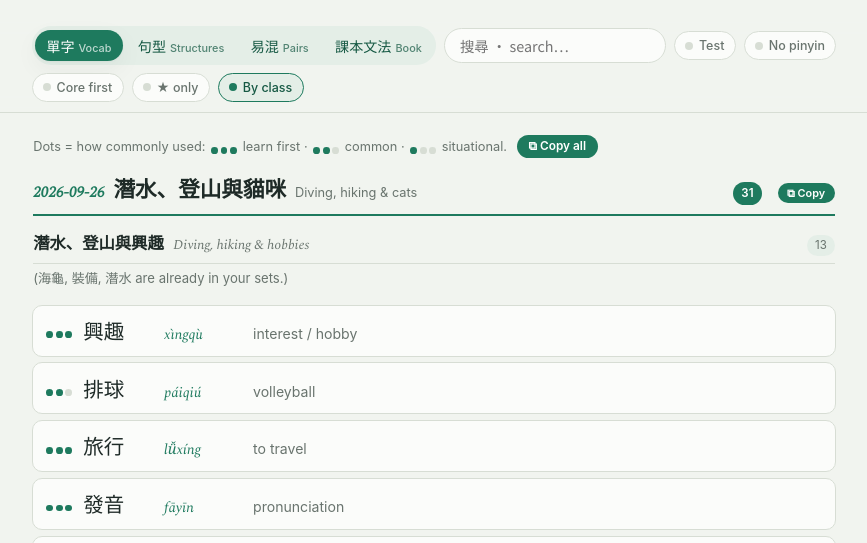
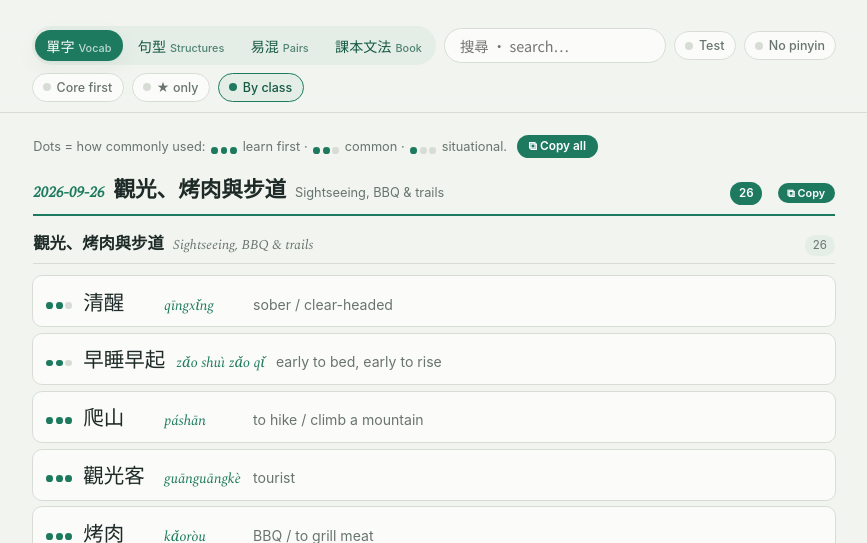
Before and after one commit to ankur-ag/chinese-study-tools, a website: page class-notes/index.html in a window 1280 px wide. Shown: the part 256-799 px from the top of the page, without its empty margins (206-1073 px from the left). Drawn offline with nearby package versions, Linux system fonts and the light colour scheme.

Commit message:
Class notes: update from notes_newclass.html

```diff
--- a/class-notes/index.html
+++ b/class-notes/index.html
@@ -152,6 +152,9 @@ const NEWWORDS={ zh:"新字（依實用度）", en:"Newest words — most useful
 ]};
 const VOCAB=[
   NEWWORDS,
+  { zh:"觀光、烤肉與步道", en:"Sightseeing, BBQ & trails", w:[
+    ["清醒","qīngxǐng","sober / clear-headed"],["早睡早起","zǎo shuì zǎo qǐ","early to bed, early to rise"],["爬山","páshān","to hike / climb a mountain"],["觀光客","guānguāngkè","tourist"],["烤肉","kǎoròu","BBQ / to grill meat"],["政府","zhèngfǔ","government"],["柚子","yòuzi","pomelo"],["做成","zuòchéng","to make into"],["提高","tígāo","to raise / improve"],["做夢","zuòmèng","to dream"],["教學經驗","jiàoxué jīngyàn","teaching experience"],["足夠","zúgòu","enough / sufficient"],["包裝","bāozhuāng","packaging / to package"],["享受","xiǎngshòu","to enjoy"],["即使","jíshǐ","even if / even though"],["分辨","fēnbiàn","to tell apart / distinguish"],["改","gǎi","to change / correct"],["日期","rìqī","date"],["再","zài","again / then (afterward)"],["步道","bùdào","trail / footpath"],["瀑布","pùbù","waterfall"],["預定","yùdìng","to reserve / book in advance"],["訂","dìng","to book / order (訂東西)"],["利用","lìyòng","to use / take advantage of"],["低於","dīyú","below / lower than"],["少於","shǎoyú","less than"],
+  ]},
   { zh:"潛水、登山與興趣", en:"Diving, hiking & hobbies", sub:"(海龜, 裝備, 潛水 are already in your sets.)", w:[
     ["興趣","xìngqù","interest / hobby"],["排球","páiqiú","volleyball"],["旅行","lǚxíng","to travel"],["發音","fāyīn","pronunciation"],["語言","yǔyán","language"],["介面","jièmiàn","interface"],["版本","bǎnběn","version"],["水肺潛水","shuǐfèi qiánshuǐ","scuba diving"],["證照","zhèngzhào","licence / certification"],["浮上來","fú shànglái","to surface / come up"],["爬山","páshān","to hike / climb a mountain"],["陡","dǒu","steep"],["茶壺","cháhú","teapot"],
   ]},
@@ -253,6 +256,11 @@ const VOCAB=[
   ]},
 ];
 const STRUCT=[
+  { zh:"本課句型 This class", items:[
+    {p:'V + <b>一點</b> + N', g:"do a bit of / a little of an activity", ex:['<b>爬一點</b>山','走<b>一點</b>路']},
+    {p:'<b>即使</b> … <b>也</b> …', g:"even if … still …", ex:['<b>即使</b>下雨，我<b>也</b>要去爬山']},
+    {p:'A + <b>低於 / 少於</b> + B', g:"A is below / less than B (低於 amounts/levels · 少於 counts)", ex:['價格<b>低於</b>一百塊','人數<b>少於</b>十個']},
+  ]},
   { zh:"比較 Comparison", items:[
     {p:'<s>A</s> 比 <s>B</s> + <b>Adj</b>', g:"A is more Adj than B — never 很/非常/太", ex:['台灣的芒果<b>比</b>別的國家好吃']},
     {p:'<s>A</s> 比 <s>B</s> + <b>更 / 還要</b> + Adj', g:"even more · 更 = comparison, 很 = plain degree", ex:['我的公寓<b>比</b>宿舍<b>更</b>大']},
@@ -395,12 +403,14 @@ const BOOK={
 const slot=t=>t.replace(/<s>(.*?)<\/s>/g,'<i class="slot">$1</i>');
 const dots=f=>`<span class="freq">${[1,2,3].map(i=>`<i class="${i<=f?'on':''}"></i>`).join('')}</span>`;
 const PRIO={
+"爬山":3,"烤肉":3,"提高":3,"享受":3,"即使":3,"改":3,"日期":3,"再":3,"利用":3,"少於":3,"分辨":3,"預定":3,"訂":3,"清醒":2,"早睡早起":2,"觀光客":3,"政府":2,"柚子":2,"做成":2,"做夢":2,"足夠":3,"包裝":2,"步道":2,"瀑布":2,"低於":2,"教學經驗":1,
 "方式":3,"一直":3,"接受":3,"失望":3,"訊息":3,"秒":3,"單字":3,"起床":3,"醒來":3,"大概":3,"需要":3,"店員":3,"服務生":3,"難過":3,"常常 / 比較常":3,"果汁":3,"便當":3,"味道":3,"軟":3,"硬":3,"甜":3,"舒服":3,"不錯":3,"付":3,"租":3,"左右":3,"公寓":3,"冷氣":3,"捷運站":3,"附近":3,"火車":3,"搭 / 坐":3,"放鬆":3,"看得懂":3,"聽得懂":3,"讀得懂":3,"同學":3,"有趣":3,"真的假的":3,"通常":3,"平常":3,"隨便":3,"都可以":3,"就這樣":3,"作業":3,"繼續":3,"最好":3,"這次":3,"原來":3,"經驗":3,"反應":3,"遇到":3,"傳訊息":3,"員工":3,"原本 / 本來":3,"後來":3,"突然":3,"剛開始":3,"可惜":3,"慶祝":3,"塞車":3,"品牌":3,"壞掉":3,"划算":3,"實用":3,"你在幹嘛":3,"還是算了":3,"睡著":3,"換衣服":3,"刷牙":3,"洗臉":3,"洗澡":3,"整理":3,"穿鞋子":3,"脫鞋子":3,"出門":3,"回家":3,"髒":3,"好處":3,"壞處":3,"超過":3,"生活":3,"好玩":3,"準備":3,"慢":3,"練":3,"跑步":3,"動作":3,"避免":3,"背":3,"腿":3,"手臂":3,"腳":3,"體重":3,"討厭":3,"輕":3,"重":3,"安全":3,"小心":3,"試著":3,"慢跑":3,"距離":2,"受傷":3,"喘":3,"休息":3,"停":3,"散步":3,"曾經":3,"告訴":3,"選擇":3,"便宜":3,"當然":3,"一定":3,"程度":2,"優點":3,"缺點":3,"適合":3,"通勤":3,"房租":3,"重視":3,"生活品質":3,"大眾運輸":2,"生活費":3,"健保":2,"工作機會":2,"興趣":3,"旅行":3,"爬山":3,"發音":3,"語言":3,"碰":3,"碰到":3,"接":3,"載":2,"版本":2,"排球":2,"貓咪":2,
 "夜店":1,"導遊":1,"紙類":1,"魔幻":1,"民宿員工":1,"海龜":1,"燈塔":1,"碼頭":1,"追垃圾車":1,"芭樂":1,"酪梨":1,"剉冰":1,"綜合芋圓冰":1,"芋圓":1,"地瓜圓":1,"椰果":1,"愛玉":1,"煉乳":1,"花豆":1,"碎冰":1,"糖水":1,"籽":1,"鮭魚":1,"生魚片":1,"觸感":1,"橡膠":1,"一度":1,"自由潛水":1,"憋氣":1,"平壓":1,"飛盤":1,"草皮":1,"網子":1,"台東":1,"蘭嶼":1,"澎湖":1,"九份老街":1,"燈籠":1,"股東":1,"自由接案":1,"自由接案者":1,"軟體工程師":1,"打工度假":1,"長知識了":1,"校外教學":1,"臨時居留證":1,"永久居留證":1,"種植":1,"駭客":1,"真人版":1,"信仰":1,"擲筊":1,"神聖":1,"朋友圈":1,"坐我對面":1,"複習考":1,"再待一個學期":1
 };
 const prio=w=>PRIO[w[0]]||2;
 function vRow(w){const p=prio(w);return `<div class="v-row" data-p="${p}">${dots(p)}<span class="v-zh">${w[0]}</span><span class="v-py">${w[1]}</span><span class="v-en">${w[2]}</span></div>`;}
 const CLASSMAP={
+"觀光、烤肉與步道":"c0926b",
 "潛水、登山與興趣":"c0926","動作與交通":"c0926","地名（台灣 · 日本）":"c0926","貓咪文化":"c0926",
 "比較城市與生活":"c0921",
 "跑步與運動":"c0918","跑步課常用詞":"c0918","跑步課其他":"c0918",
@@ -417,6 +427,7 @@ const CLASSMAP={
 "租房與居家":"crent","潛水與運動":"crent","地方與旅行":"crent"
 };
 const CLASSES=[
+ {id:"c0926b",date:"2026-09-26",t:"觀光、烤肉與步道",en:"Sightseeing, BBQ & trails"},
  {id:"c0926",date:"2026-09-26",t:"潛水、登山與貓咪",en:"Diving, hiking & cats"},
  {id:"c0921",date:"2026-09-21",t:"比較城市與生活",en:"Comparing cities & life"},
  {id:"c0918",date:"2026-09-18",t:"跑步與拳擊",en:"Running & boxing"},
```
